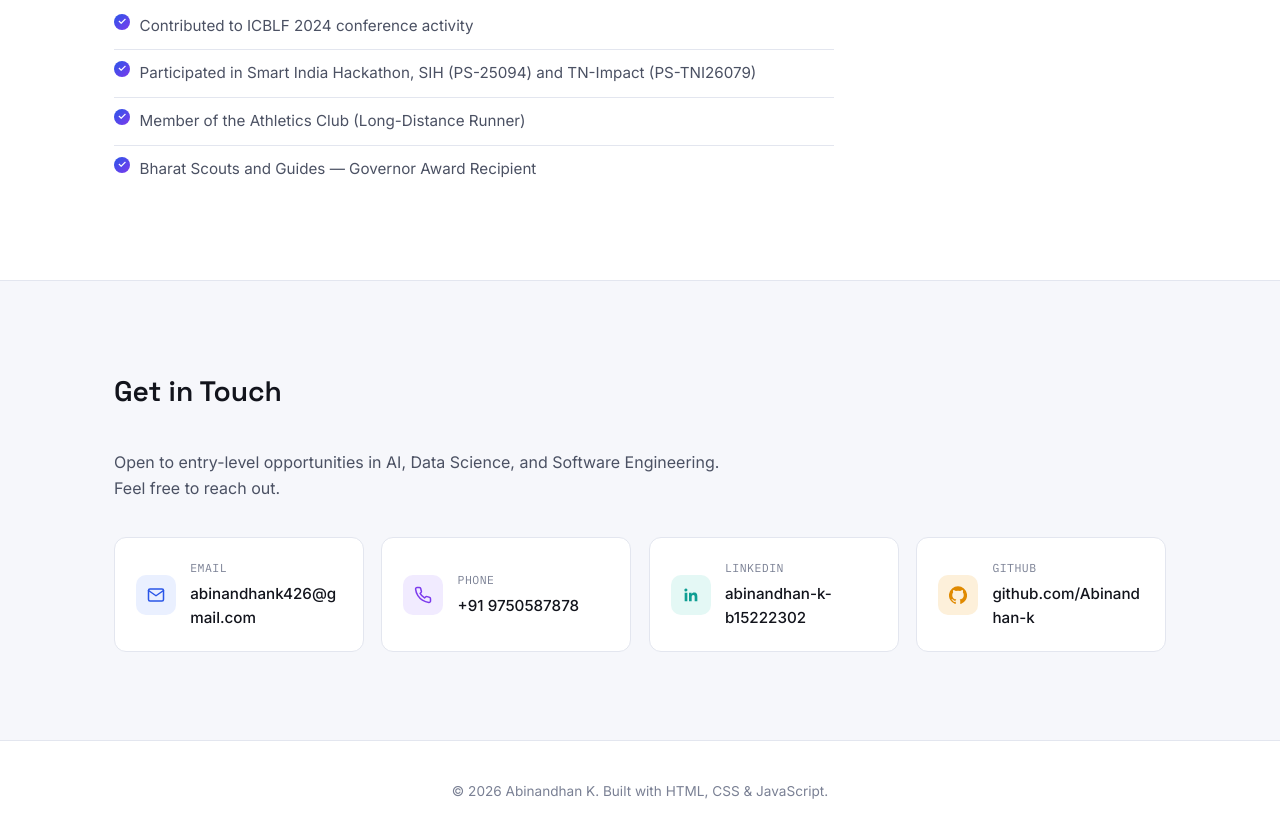
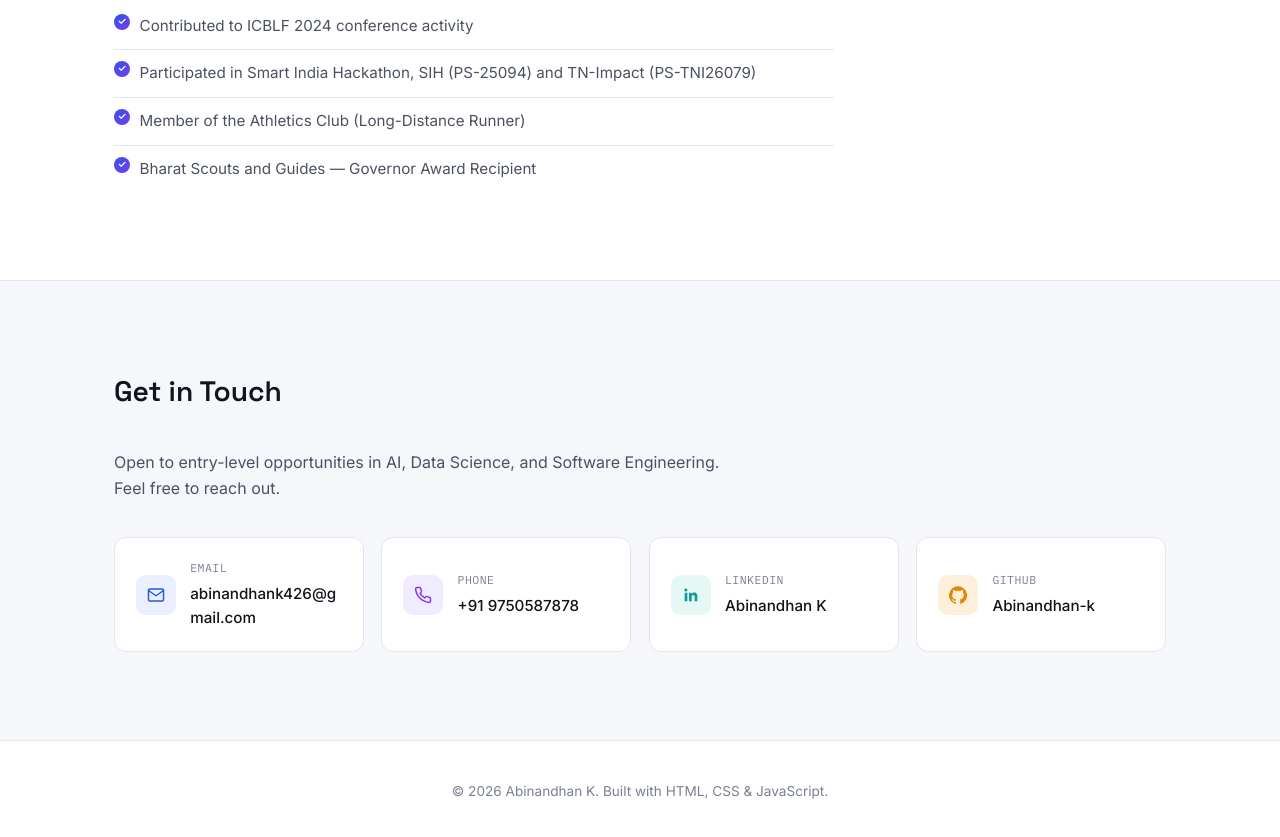
Before and after one commit to Abinandhan-k/abinandhan.k-portfolio, a plain HTML site: page index.html in a window 1280 px wide. Shown: the part 4311-5148 px from the top of the page. Drawn offline with Linux system fonts and the light colour scheme.

Commit message:
Update index.html

```diff
--- a/index.html
+++ b/index.html
@@ -76,12 +76,6 @@
 
       <div class="hero-visual">
         <div class="photo-wrap">
-          <!--
-            Replace this photo with your own:
-            1) Add your image to the assets folder (e.g. assets/profile.jpg)
-            2) Keep the same filename OR update the src below
-            A placeholder image is included at assets/profile.jpg
-          -->
           <img class="profile-photo" src="Profile.jpeg" alt="Portrait of Abinandhan K" width="260" height="260">
         </div>
         <div class="code-card">
@@ -329,7 +323,7 @@
       <p class="contact-lead">Open to entry-level opportunities in AI, Data Science, and Software Engineering. Feel free to reach out.</p>
 
       <div class="contact-grid">
-        <a class="contact-card" href="mailto:abinandhank426@gmail.com">
+        <a class="contact-card" href="mailto:abinandhank426@gmail.com" title="abinandhank426@gmail.com">
           <span class="contact-icon contact-icon-blue">
             <svg class="icon" viewBox="0 0 24 24" fill="none" stroke="currentColor" stroke-width="2" stroke-linecap="round" stroke-linejoin="round"><path d="M22 6c0-1.1-.9-2-2-2H4a2 2 0 0 0-2 2v12a2 2 0 0 0 2 2h16a2 2 0 0 0 2-2V6Z"/><path d="m22 6-10 7L2 6"/></svg>
           </span>
@@ -338,6 +332,7 @@
             <span class="contact-value">abinandhank426@gmail.com</span>
           </span>
         </a>
+
         <a class="contact-card" href="tel:+919750587878">
           <span class="contact-icon contact-icon-violet">
             <svg class="icon" viewBox="0 0 24 24" fill="none" stroke="currentColor" stroke-width="2" stroke-linecap="round" stroke-linejoin="round"><path d="M22 16.92v3a2 2 0 0 1-2.18 2 19.79 19.79 0 0 1-8.63-3.07 19.5 19.5 0 0 1-6-6 19.79 19.79 0 0 1-3.07-8.67A2 2 0 0 1 4.11 2h3a2 2 0 0 1 2 1.72c.13.96.36 1.9.68 2.81a2 2 0 0 1-.45 2.11L8.09 9.91a16 16 0 0 0 6 6l1.27-1.27a2 2 0 0 1 2.11-.45c.91.32 1.85.55 2.81.68A2 2 0 0 1 22 16.92Z"/></svg>
@@ -347,22 +342,24 @@
             <span class="contact-value">+91 9750587878</span>
           </span>
         </a>
+
         <a class="contact-card" href="https://www.linkedin.com/in/abinandhan-k-b15222302" target="_blank" rel="noopener">
           <span class="contact-icon contact-icon-teal">
             <svg class="icon" viewBox="0 0 24 24" fill="currentColor"><path d="M20.45 20.45h-3.56v-5.57c0-1.33-.02-3.04-1.85-3.04-1.86 0-2.14 1.45-2.14 2.94v5.67H9.34V9h3.41v1.56h.05c.48-.9 1.64-1.85 3.38-1.85 3.6 0 4.27 2.37 4.27 5.45v6.29ZM5.34 7.43a2.07 2.07 0 1 1 0-4.13 2.07 2.07 0 0 1 0 4.13ZM7.12 20.45H3.56V9h3.56v11.45Z"/></svg>
           </span>
           <span class="contact-text">
             <span class="contact-label">LinkedIn</span>
-            <span class="contact-value">abinandhan-k-b15222302</span>
+            <span class="contact-value">Abinandhan K</span>
           </span>
         </a>
+
         <a class="contact-card" href="https://github.com/Abinandhan-k" target="_blank" rel="noopener">
           <span class="contact-icon contact-icon-amber">
             <svg class="icon" viewBox="0 0 24 24" fill="currentColor"><path d="M12 .5a12 12 0 0 0-3.79 23.4c.6.11.82-.26.82-.58v-2.23c-3.34.73-4.04-1.42-4.04-1.42-.55-1.38-1.33-1.75-1.33-1.75-1.09-.74.08-.73.08-.73 1.2.09 1.84 1.24 1.84 1.24 1.07 1.83 2.8 1.3 3.49.99.11-.78.42-1.3.76-1.6-2.67-.3-5.47-1.33-5.47-5.93 0-1.31.47-2.38 1.24-3.22-.13-.3-.54-1.52.12-3.18 0 0 1-.32 3.3 1.23a11.5 11.5 0 0 1 6 0c2.28-1.55 3.29-1.23 3.29-1.23.66 1.66.25 2.88.12 3.18.77.84 1.23 1.91 1.23 3.22 0 4.61-2.8 5.63-5.48 5.92.43.37.81 1.1.81 2.22v3.29c0 .32.22.7.83.58A12 12 0 0 0 12 .5Z"/></svg>
           </span>
           <span class="contact-text">
             <span class="contact-label">GitHub</span>
-            <span class="contact-value">github.com/Abinandhan-k</span>
+            <span class="contact-value">Abinandhan-k</span>
           </span>
         </a>
       </div>
```
